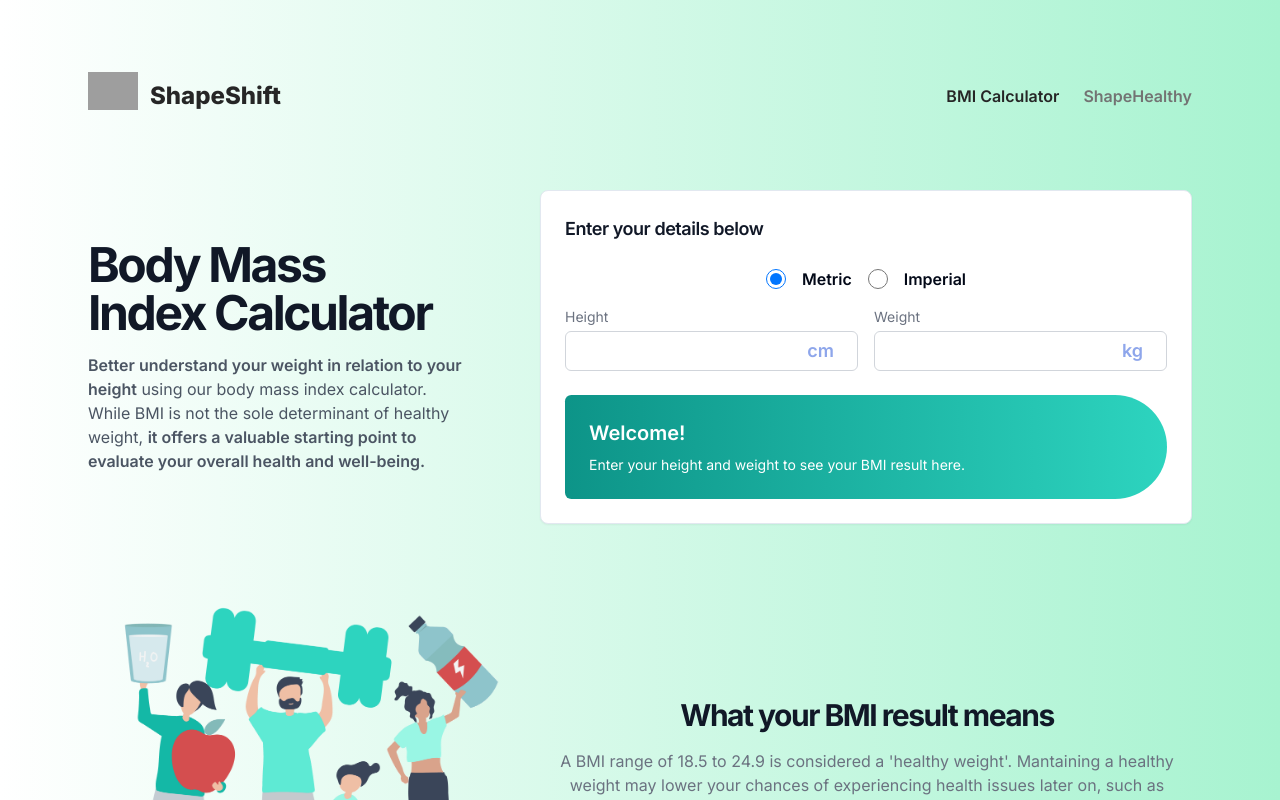
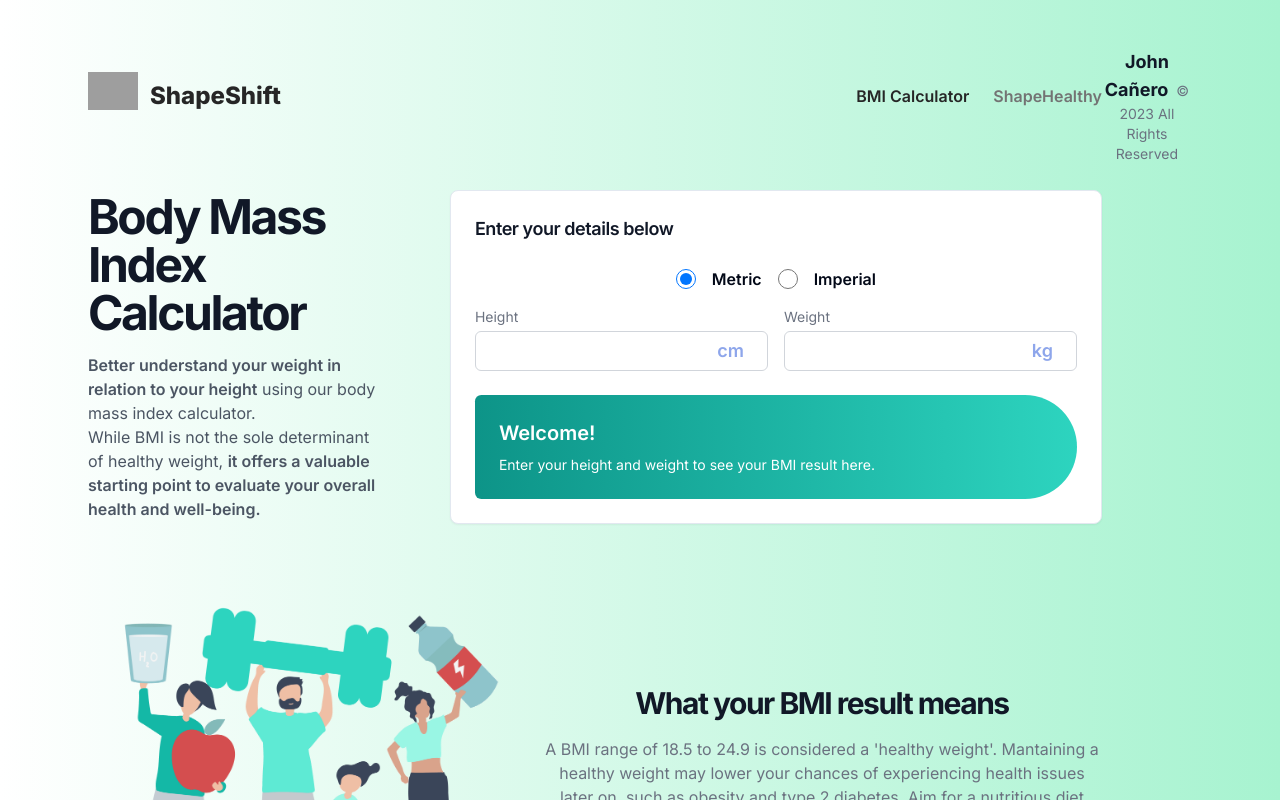
Before and after one commit to johncanero/shape-shift, a Next.js app: page / in a window 1280 px wide. Shown: the top 800 px of the page. Built offline with nearby package versions, Linux system fonts and the light colour scheme; grey boxes are pictures that could not be loaded.

Commit message:
Add Footer: John Cañero

```diff
--- a/app/(site)/page.tsx
+++ b/app/(site)/page.tsx
@@ -3,6 +3,7 @@
 import Navbar from "@/components/Navbar"
 import Header from "./components/Header"
 import Main from "./components/Main"
+import Footer from "@/components/Footer"
 
 export default function Home({
   children
@@ -11,9 +12,12 @@ export default function Home({
 }) {
   return (
     <>
-      <Navbar />
-      <Header />
-      <Main />
+      <div>
+        <Navbar />
+        <Header />
+        <Main />
+
+      </div>
     </>
   )
 }
--- a/app/layout.tsx
+++ b/app/layout.tsx
@@ -1,6 +1,8 @@
 import './globals.css'
 import type { Metadata } from 'next'
 import { Inter } from 'next/font/google'
+
+import Footer from '@/components/Footer'
 
 const inter = Inter({ subsets: ['latin'] })
 
@@ -20,11 +22,14 @@ export default function RootLayout({
 }) {
   return (
     <html lang="en" className='h-screen'>
-      <body
-        className={`${inter.className} max-w-6xl p-6 mx-auto text-gray-900 bg-gradient-to-r from-white to-emerald-200 rounded-ee-3xl`}
-      >
-        {children}
-      </body>
+      <div className="flex flex-col`">
+        <body
+          className={`${inter.className} max-w-6xl p-6 mx-auto text-gray-900 bg-gradient-to-r from-white to-emerald-200 rounded-ee-3xl flex-grow`}
+        >
+          {children}
+        </body>
+        <Footer/>
+      </div>
     </html>
   )
 }
--- /dev/null
+++ b/components/Footer.tsx
@@ -0,0 +1,23 @@
+import Link from "next/link";
+
+const Footer = () => {
+    return (
+        <div>
+            <footer className="hidden text-sm text-center text-gray-500 md:block md:py-6">
+                <Link
+                    target="_blank"
+                    rel="noopener noreferrer"
+                    href="https://www.linkedin.com/in/johncanero/"
+                >
+
+                    <span className="mr-2 text-lg font-bold text-gray-900 dark:text-gray-100">
+                        John Cañero
+                    </span>
+                </Link>
+                &copy; {new Date().getFullYear()} All Rights Reserved
+            </footer>
+        </div>
+    );
+}
+
+export default Footer;
```
